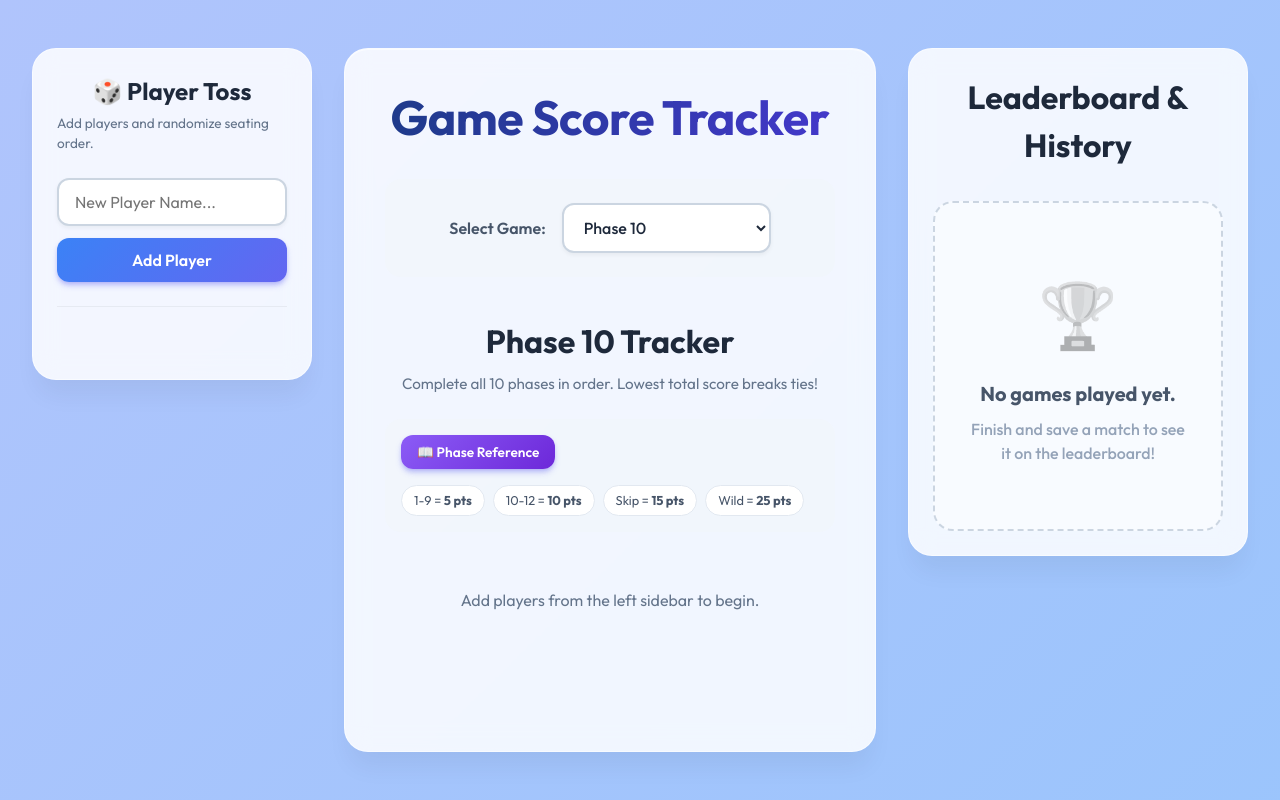
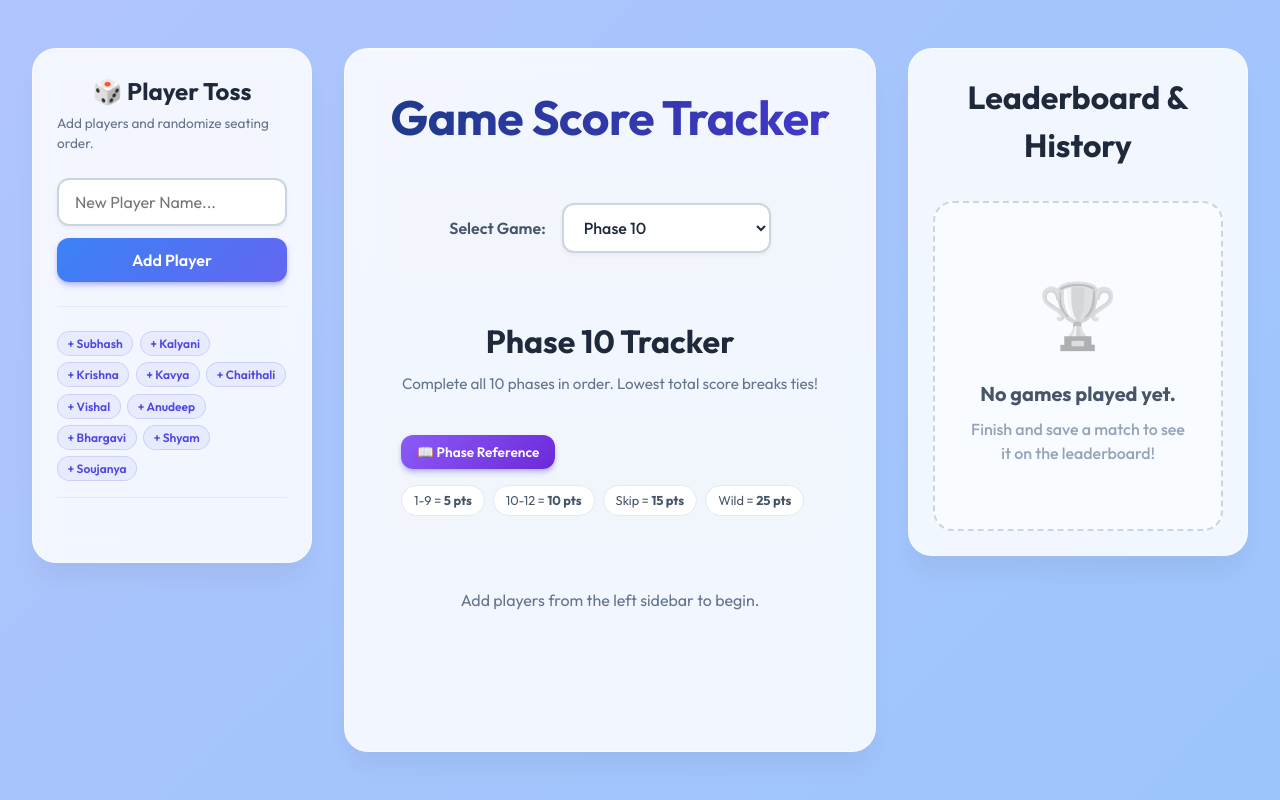
Before and after one commit to subhashtatavarthi/HomeGames, a React (Vite) app in the folder HouseGames/HouseGamesTracker/: page / in a window 1280 px wide. Built offline with nearby package versions, Linux system fonts and the light colour scheme.

Commit message:
Add quick-tap default player name chips

```diff
--- a/HouseGames/HouseGamesTracker/src/App.jsx
+++ b/HouseGames/HouseGamesTracker/src/App.jsx
@@ -12,6 +12,8 @@
   // GLOBAL PLAYER STATE
   const [players, setPlayers] = useState([]);
   const [newPlayerName, setNewPlayerName] = useState('');
+
+  const DEFAULT_NAMES = ['Subhash', 'Kalyani', 'Krishna', 'Kavya', 'Chaithali', 'Vishal', 'Anudeep', 'Bhargavi', 'Shyam', 'Soujanya'];
 
   const addPlayer = () => {
     if (newPlayerName.trim() === '') return;
@@ -52,6 +54,20 @@
             className="global-player-input"
           />
           <button onClick={addPlayer} className="global-add-btn">Add Player</button>
+        </div>
+
+        <div className="quick-add-chips">
+          {DEFAULT_NAMES.filter(name => !players.some(p => p.name === name)).map(name => (
+            <button
+              key={name}
+              className="quick-chip"
+              onClick={() => {
+                setPlayers(prev => [...prev, { id: Date.now().toString() + name, name }]);
+              }}
+            >
+              + {name}
+            </button>
+          ))}
         </div>
 
         <div className="global-player-list">
--- a/HouseGames/HouseGamesTracker/src/index.css
+++ b/HouseGames/HouseGamesTracker/src/index.css
@@ -447,3 +447,31 @@
 .global-clear-btn:hover {
   background: #fef2f2 !important;
 }
+
+/* Quick-Add Player Chips */
+.quick-add-chips {
+  display: flex;
+  flex-wrap: wrap;
+  gap: 0.4rem;
+  margin-bottom: 1rem;
+  padding-bottom: 1rem;
+  border-bottom: 1px solid rgba(0, 0, 0, 0.05);
+}
+
+.quick-chip {
+  background: rgba(99, 102, 241, 0.08) !important;
+  color: #4f46e5 !important;
+  border: 1px solid rgba(99, 102, 241, 0.2) !important;
+  padding: 0.25rem 0.6rem !important;
+  font-size: 0.75rem !important;
+  font-weight: 600 !important;
+  border-radius: 99px !important;
+  box-shadow: none !important;
+  cursor: pointer;
+  transition: all 0.2s ease;
+}
+
+.quick-chip:hover {
+  background: rgba(99, 102, 241, 0.15) !important;
+  transform: translateY(-1px) !important;
+}
```
